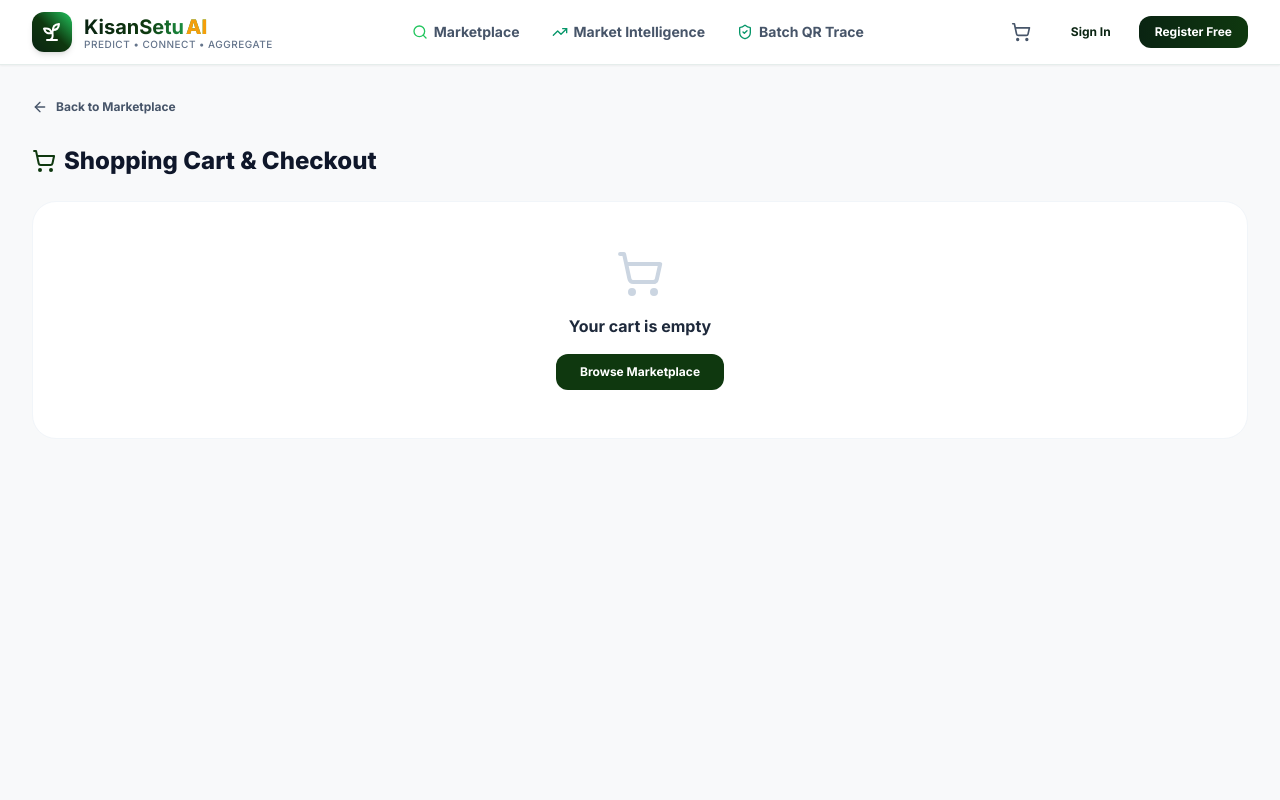
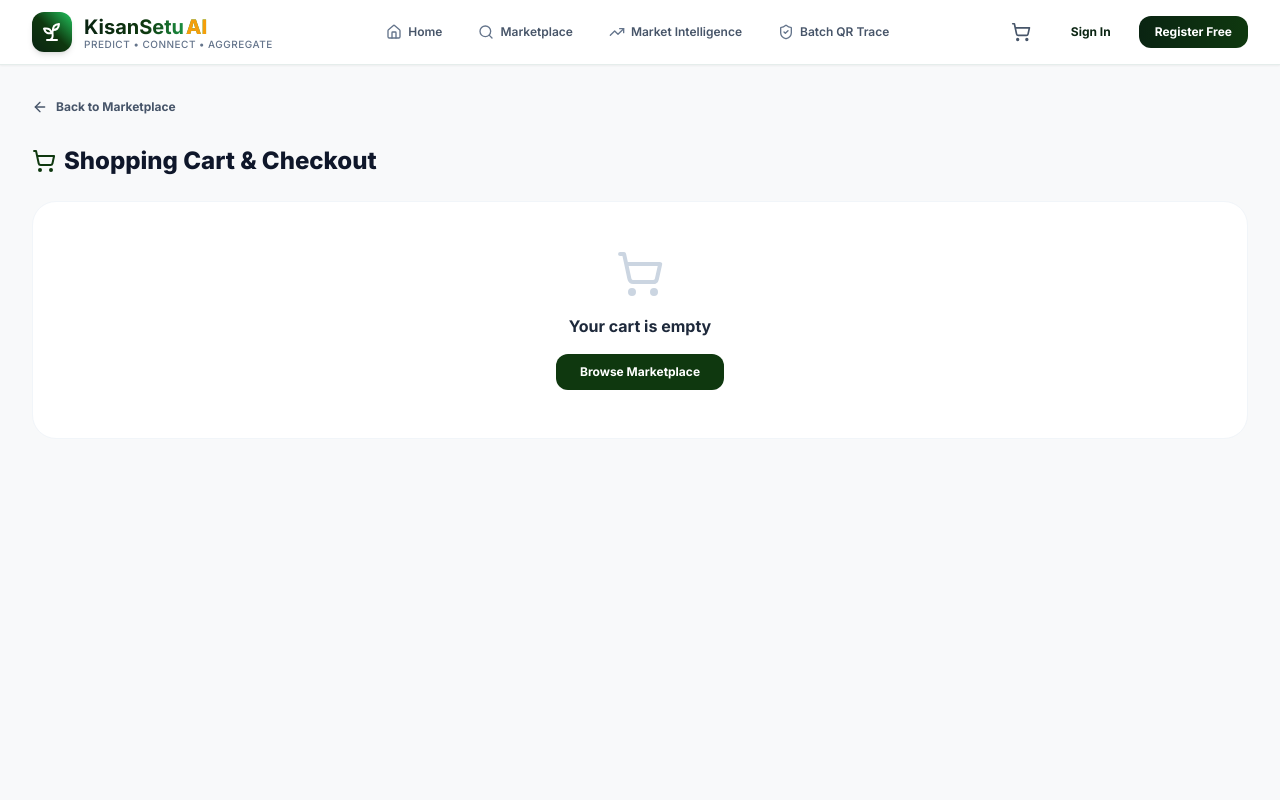
Before and after one commit to aman-pa/KisanSetu, a React (Vite) app in the folder frontend/: page /cart in a window 1280 px wide. Shown: the top 800 px of the page. Built offline with nearby package versions, Linux system fonts and the light colour scheme.

Commit message:
fix(ui): improve global navigation and home access

```diff
--- a/frontend/src/components/Navbar.jsx
+++ b/frontend/src/components/Navbar.jsx
@@ -1,10 +1,12 @@
 import React, { useState, useEffect } from 'react';
-import { Link, useNavigate } from 'react-router-dom';
+import { Link, useNavigate, useLocation } from 'react-router-dom';
 import { useAuth } from '../context/AuthContext';
 import { useCart } from '../context/CartContext';
 import API from '../services/api';
 import {
   Sprout,
+  Home,
+  Menu,
   ShoppingCart,
   LogOut,
   LayoutDashboard,
@@ -31,9 +33,46 @@ const Navbar = () => {
   const { user, setUser, logout, role } = useAuth();
   const { cartItems } = useCart();
   const navigate = useNavigate();
+  const location = useLocation();
 
   const [profileModalOpen, setProfileModalOpen] = useState(false);
+  const [mobileMenuOpen, setMobileMenuOpen] = useState(false);
   const [activeTab, setActiveTab] = useState('PERSONAL'); // 'PERSONAL' | 'BUSINESS' | 'SECURITY' | 'ORDERS'
+
+  useEffect(() => {
+    setMobileMenuOpen(false);
+  }, [location.pathname]);
+
+  const navLinks = [
+    {
+      label: 'Home',
+      path: '/',
+      icon: Home,
+      isActive: (pathname) => pathname === '/',
+    },
+    {
+      label: 'Marketplace',
+      path: '/marketplace',
+      icon: Search,
+      isActive: (pathname) => pathname === '/marketplace' || pathname.startsWith('/product/'),
+    },
+    {
+      label: 'Market Intelligence',
+      path: '/market-intelligence',
+      icon: TrendingUp,
+      isActive: (pathname) =>
+        pathname === '/market-intelligence' ||
+        pathname.startsWith('/farmer/market-intelligence') ||
+        pathname.startsWith('/farmer/demand-forecast') ||
+        pathname.startsWith('/farmer/price-recommendation'),
+    },
+    {
+      label: 'Batch QR Trace',
+      path: '/trace/KS-BATCH-994821',
+      icon: ShieldCheck,
+      isActive: (pathname) => pathname.startsWith('/trace'),
+    },
+  ];
 
   // Editable Form State
   const [name, setName] = useState('');
@@ -220,8 +259,13 @@ const Navbar = () => {
       <header className="sticky top-0 z-40 bg-white/90 backdrop-blur-md border-b border-emerald-900/10 shadow-sm">
         <div className="max-w-7xl mx-auto px-4 sm:px-6 lg:px-8">
           <div className="flex items-center justify-between h-16">
-            {/* Logo */}
-            <Link to="/" className="flex items-center gap-3 group">
+            {/* Logo / Brand Link to Home */}
+            <Link
+              to="/"
+              aria-label="KisanSetu Home"
+              title="KisanSetu Home - Return to Landing Page"
+              className="flex items-center gap-3 group focus:outline-none focus:ring-2 focus:ring-agri-primary/20 rounded-xl"
+            >
               <div className="w-10 h-10 rounded-xl bg-gradient-to-tr from-agri-dark via-agri-primary to-agri-accent flex items-center justify-center text-white shadow-md group-hover:scale-105 transition-transform">
                 <Sprout className="w-6 h-6" />
               </div>
@@ -235,21 +279,35 @@ const Navbar = () => {
               </div>
             </Link>
 
-            {/* Navigation Links */}
-            <nav className="hidden md:flex items-center gap-8 text-sm font-medium text-slate-600">
-              <Link to="/marketplace" className="hover:text-agri-primary transition-colors flex items-center gap-1.5 font-bold">
-                <Search className="w-4 h-4 text-agri-accent" /> Marketplace
-              </Link>
-              <Link to="/market-intelligence" className="hover:text-agri-primary transition-colors flex items-center gap-1.5 font-bold">
-                <TrendingUp className="w-4 h-4 text-emerald-600" /> Market Intelligence
-              </Link>
-              <Link to="/trace/KS-BATCH-994821" className="hover:text-agri-primary transition-colors flex items-center gap-1.5 font-bold">
-                <ShieldCheck className="w-4 h-4 text-emerald-600" /> Batch QR Trace
-              </Link>
+            {/* Desktop Navigation Links */}
+            <nav className="hidden md:flex items-center gap-2 text-sm font-medium" aria-label="Global Navigation">
+              {navLinks.map((item) => {
+                const Icon = item.icon;
+                const active = item.isActive(location.pathname);
+                return (
+                  <Link
+                    key={item.path}
+                    to={item.path}
+                    aria-current={active ? 'page' : undefined}
+                    className={`relative px-3.5 py-2 rounded-xl text-xs transition-all flex items-center gap-1.5 ${
+                      active
+                        ? 'bg-emerald-50 text-agri-dark font-extrabold border border-emerald-200/80 shadow-xs'
+                        : 'text-slate-600 hover:text-agri-primary hover:bg-slate-50 font-semibold'
+                    }`}
+                  >
+                    <Icon className={`w-4 h-4 ${active ? 'text-emerald-700 stroke-[2.5]' : 'text-slate-500'}`} />
+                    <span>{item.label}</span>
+                    {active && (
+                      <span className="inline-block w-1.5 h-1.5 rounded-full bg-emerald-600 ml-0.5" aria-hidden="true" />
+                    )}
+                    {active && <span className="sr-only">(Current Page)</span>}
+                  </Link>
+                );
+              })}
             </nav>
 
             {/* Right Actions */}
-            <div className="flex items-center gap-4">
+            <div className="flex items-center gap-3 sm:gap-4">
               {/* Consumer Cart Icon */}
               {(!user || user.role === 'CONSUMER') && (
                 <Link
@@ -287,24 +345,68 @@ const Navbar = () => {
                   <ChevronDown className="w-4 h-4 text-slate-400 group-hover:text-agri-primary" />
                 </button>
               ) : (
-                <div className="flex items-center gap-3">
+                <div className="flex items-center gap-2 sm:gap-3">
                   <Link
                     to="/login"
-                    className="px-4 py-2 text-xs font-bold text-agri-dark hover:text-agri-primary transition-colors"
+                    className="px-3 sm:px-4 py-2 text-xs font-bold text-agri-dark hover:text-agri-primary transition-colors"
                   >
                     Sign In
                   </Link>
                   <Link
                     to="/register"
-                    className="px-4 py-2 text-xs font-bold text-white bg-gradient-to-r from-agri-dark to-agri-primary hover:to-agri-accent rounded-xl shadow-agri-sm hover:shadow-agri-md transition-all"
+                    className="px-3 sm:px-4 py-2 text-xs font-bold text-white bg-gradient-to-r from-agri-dark to-agri-primary hover:to-agri-accent rounded-xl shadow-agri-sm hover:shadow-agri-md transition-all"
                   >
                     Register Free
                   </Link>
                 </div>
               )}
+
+              {/* Mobile Menu Toggle Button */}
+              <button
+                type="button"
+                onClick={() => setMobileMenuOpen(!mobileMenuOpen)}
+                className="md:hidden p-2 rounded-xl text-slate-600 hover:text-agri-primary hover:bg-slate-100 transition-all focus:outline-none"
+                aria-label={mobileMenuOpen ? 'Close navigation menu' : 'Open navigation menu'}
+                aria-expanded={mobileMenuOpen}
+              >
+                {mobileMenuOpen ? <X className="w-5 h-5" /> : <Menu className="w-5 h-5" />}
+              </button>
             </div>
           </div>
         </div>
+
+        {/* Mobile Navigation Drawer */}
+        {mobileMenuOpen && (
+          <div className="md:hidden bg-white/95 backdrop-blur-md border-t border-emerald-900/10 px-4 pt-2 pb-4 shadow-md space-y-1 animate-in fade-in slide-in-from-top-2">
+            {navLinks.map((item) => {
+              const Icon = item.icon;
+              const active = item.isActive(location.pathname);
+              return (
+                <Link
+                  key={item.path}
+                  to={item.path}
+                  onClick={() => setMobileMenuOpen(false)}
+                  aria-current={active ? 'page' : undefined}
+                  className={`flex items-center justify-between px-4 py-2.5 rounded-xl text-xs transition-all ${
+                    active
+                      ? 'bg-emerald-50 text-agri-dark font-extrabold border border-emerald-200 shadow-xs'
+                      : 'text-slate-600 hover:text-agri-primary hover:bg-slate-50 font-semibold'
+                  }`}
+                >
+                  <div className="flex items-center gap-2.5">
+                    <Icon className={`w-4 h-4 ${active ? 'text-emerald-700 stroke-[2.5]' : 'text-slate-500'}`} />
+                    <span>{item.label}</span>
+                  </div>
+                  {active && (
+                    <span className="text-[10px] uppercase font-black px-2 py-0.5 rounded-md bg-emerald-600 text-white">
+                      Active
+                    </span>
+                  )}
+                </Link>
+              );
+            })}
+          </div>
+        )}
       </header>
 
       {/* Enterprise Profile & Account Management Modal */}
```
